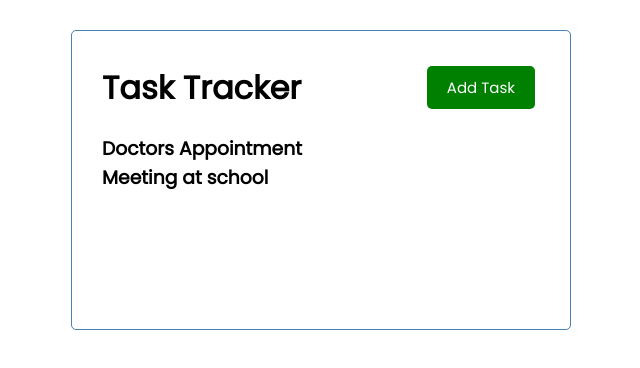
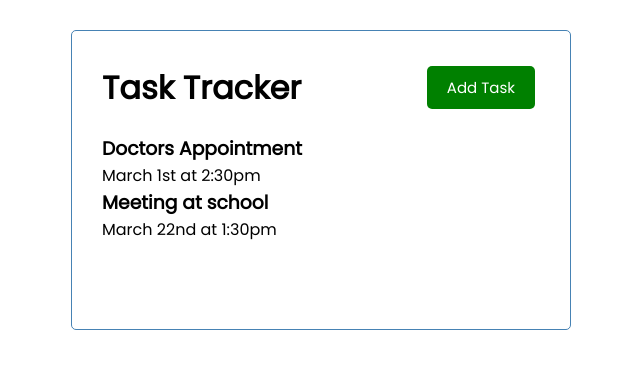
Before and after one commit to dennishg32/Task-Tracker-with-VueJS, a Vue app: page / in a window 1280 px wide. Shown: the top 368 px of the page, without its empty margins (319-959 px from the left). Built offline with nearby package versions, Linux system fonts and the light colour scheme.

Commit message:
to display date

```diff
--- a/src/components/Task.vue
+++ b/src/components/Task.vue
@@ -1,6 +1,9 @@
 <template>
-  <h3>{{ task.text }}</h3></template
->
+  <div class="task">
+    <h3>{{ task.text }}</h3>
+    <p>{{ task.day }}</p>
+  </div>
+</template>
 
 <script>
 export default {
--- a/src/components/Tasks.vue
+++ b/src/components/Tasks.vue
@@ -1,14 +1,17 @@
 <template>
   <div :key="task.id" v-for="task in tasks">
-    <h3>{{ task.text }}</h3>
-  </div></template
->
+    <Task :task="task" /></div
+></template>
 
 <script>
+import Task from "./Task.vue";
 export default {
   name: "Tasks",
   props: {
     tasks: Array,
   },
+  components: {
+    Task,
+  },
 };
 </script>
```
